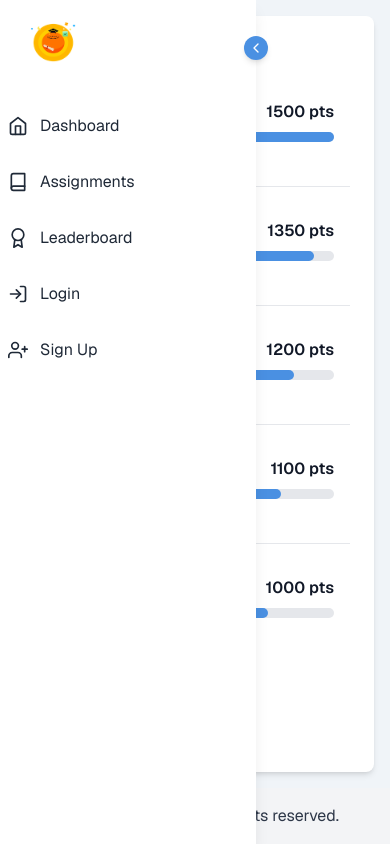
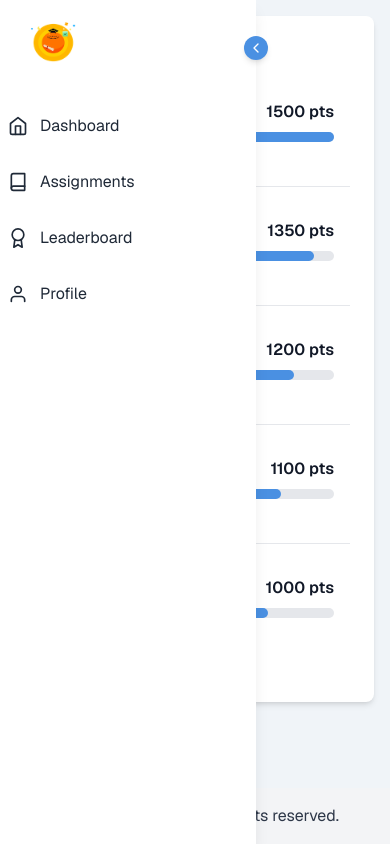
Before and after one commit to bqShina/StudyRacer, a Next.js app: page /leaderboard in a window 390 px wide. Both pictures are taken after a click on the button 80 px from the left and 48 px from the top of the page. Built offline with nearby package versions, Linux system fonts and the light colour scheme.

Commit message:
Feat: Add better responsive sidebar with tickable boxes and add user profile

```diff
--- a/src/app/layout.tsx
+++ b/src/app/layout.tsx
@@ -3,6 +3,7 @@ import { GeistSans } from 'geist/font/sans';
 import "./globals.css";
 import Footer from "../components/Footer";
 import Sidebar from "../components/Sidebar";
+import { SidebarProvider } from "../components/SidebarContext";
 
 export const metadata: Metadata = {
     title: "StudyRacer - Gamified Learning Platform",
@@ -12,13 +13,17 @@ export const metadata: Metadata = {
 export default function RootLayout({ children }: { children: React.ReactNode }) {
     return (
         <html lang="en">
-        <body className={`${GeistSans.className} flex flex-col min-h-screen`}>
-        <Sidebar />
-        <div className="flex flex-grow ml-20 transition-all duration-300 p-4">
-            <main className="flex-grow">{children}</main>
-        </div>
-        <Footer/>
-        </body>
+        <SidebarProvider>
+            <body className={`${GeistSans.className} flex flex-col min-h-screen`}>
+            <div className="flex flex-grow">
+                <Sidebar />
+                <div className="flex-grow transition-all duration-300 ml-20 md:ml-64">
+                    <main className="p-4">{children}</main>
+                </div>
+            </div>
+            <Footer/>
+            </body>
+        </SidebarProvider>
         </html>
     );
 }
--- a/src/components/Dashboard.tsx
+++ b/src/components/Dashboard.tsx
@@ -1,3 +1,5 @@
+"use client";
+
 import React from 'react';
 import Link from 'next/link';
 import { FiBarChart2, FiUsers } from 'react-icons/fi';
--- a/src/components/Sidebar.tsx
+++ b/src/components/Sidebar.tsx
@@ -1,12 +1,13 @@
 "use client";
 
-import React, { useState } from 'react';
+import React from 'react';
 import Link from 'next/link';
 import Image from 'next/image';
-import { FiHome, FiBook, FiAward, FiLogIn, FiUserPlus, FiChevronRight, FiChevronLeft } from 'react-icons/fi';
+import { FiHome, FiBook, FiAward, FiChevronRight, FiChevronLeft, FiUser } from 'react-icons/fi';
+import { useSidebar } from './SidebarContext';
 
 const Sidebar: React.FC = () => {
-    const [isOpen, setIsOpen] = useState(false);
+    const { isOpen, setIsOpen } = useSidebar();
 
     const handleToggle = () => {
         setIsOpen(!isOpen);
@@ -16,8 +17,7 @@ const Sidebar: React.FC = () => {
         { icon: FiHome, text: 'Dashboard', href: '/dashboard' },
         { icon: FiBook, text: 'Assignments', href: '/assignments' },
         { icon: FiAward, text: 'Leaderboard', href: '/leaderboard' },
-        { icon: FiLogIn, text: 'Login', href: '/login' },
-        { icon: FiUserPlus, text: 'Sign Up', href: '/signup' },
+        { icon: FiUser, text: 'Profile', href: '/profile' },
     ];
 
     return (
@@ -34,23 +34,13 @@ const Sidebar: React.FC = () => {
             </button>
             <div className="flex flex-col h-full">
                 <div className={`p-4 flex justify-center items-center ${isOpen ? 'mb-6' : 'mb-4'}`}>
-                    {isOpen ? (
-                        <Image
-                            src="/StudyRacer_Banner.png"
-                            alt="StudyRacer Banner"
-                            width={200}
-                            height={60}
-                            className="transition-all duration-300"
-                        />
-                    ) : (
-                        <Image
-                            src="/logo_notext.png"
-                            alt="StudyRacer Logo"
-                            width={40}
-                            height={40}
-                            className="transition-all duration-300"
-                        />
-                    )}
+                    <Image
+                        src={isOpen ? "/StudyRacer_Banner.png" : "/logo_notext.png"}
+                        alt="Project Logo"
+                        width={isOpen ? 200 : 40}
+                        height={isOpen ? 60 : 40}
+                        className="transition-all duration-300"
+                    />
                 </div>
                 <div className="flex-grow overflow-y-auto">
                     <ul>
@@ -63,7 +53,7 @@ const Sidebar: React.FC = () => {
                                     }`}
                                 >
                                     <item.icon className={`text-xl ${isOpen ? 'mr-3' : ''}`} />
-                                    <span className={`whitespace-nowrap ${isOpen ? 'opacity-100' : 'opacity-0 w-0'} transition-all duration-300`}>
+                                    <span className={`whitespace-nowrap transition-all duration-300 ${isOpen ? 'opacity-100 w-auto' : 'opacity-0 w-0'}`}>
                                         {item.text}
                                     </span>
                                 </Link>
--- /dev/null
+++ b/src/components/SidebarContext.tsx
@@ -0,0 +1,27 @@
+"use client";
+
+import React, { createContext, useState, useContext } from 'react';
+
+type SidebarContextType = {
+    isOpen: boolean;
+    setIsOpen: React.Dispatch<React.SetStateAction<boolean>>;
+};
+
+const SidebarContext = createContext<SidebarContextType | undefined>(undefined);
+
+export const SidebarProvider: React.FC<{ children: React.ReactNode }> = ({ children }) => {
+    const [isOpen, setIsOpen] = useState(false);
+    return (
+        <SidebarContext.Provider value={{ isOpen, setIsOpen }}>
+            {children}
+        </SidebarContext.Provider>
+    );
+};
+
+export const useSidebar = () => {
+    const context = useContext(SidebarContext);
+    if (context === undefined) {
+        throw new Error('useSidebar must be used within a SidebarProvider');
+    }
+    return context;
+};
--- a/src/components/TaskList.tsx
+++ b/src/components/TaskList.tsx
@@ -1,4 +1,4 @@
-import React from 'react';
+import React, { useState } from 'react';
 
 interface Task {
     id: number;
@@ -11,19 +11,33 @@ interface TaskListProps {
     onSelectTask: (task: Task) => void;
 }
 
-const tasks: Task[] = [
+const initialTasks: Task[] = [
     { id: 1, title: 'Assignment 1: Introduction to React', dueDate: '2024-04-15', completed: false },
     { id: 2, title: 'Quiz: JavaScript Basics', dueDate: '2024-04-18', completed: true },
     { id: 3, title: 'Group Project: Web App Development', dueDate: '2024-05-01', completed: false },
 ];
 
 const TaskList: React.FC<TaskListProps> = ({ onSelectTask }) => {
+    const [tasks, setTasks] = useState<Task[]>(initialTasks);
+
+    const handleCheckboxChange = (taskId: number) => {
+        setTasks((prevTasks) =>
+            prevTasks.map((task) =>
+                task.id === taskId ? { ...task, completed: !task.completed } : task
+            )
+        );
+    };
+
     return (
         <div className="bg-white dark:bg-gray-800 shadow-md rounded-lg p-6 h-full">
             <h3 className="text-xl font-semibold mb-4 text-gray-900 dark:text-gray-100">Upcoming Tasks</h3>
             <ul>
                 {tasks.map((task) => (
-                    <li key={task.id} className="mb-4 p-4 border-b last:border-b-0 border-gray-200 dark:border-gray-700 cursor-pointer" onClick={() => onSelectTask(task)}>
+                    <li
+                        key={task.id}
+                        className="mb-4 p-4 border-b last:border-b-0 border-gray-200 dark:border-gray-700 cursor-pointer"
+                        onClick={() => onSelectTask(task)}
+                    >
                         <div className="flex items-center justify-between">
                             <div>
                                 <h4 className="font-semibold text-gray-900 dark:text-gray-100">{task.title}</h4>
@@ -32,8 +46,9 @@ const TaskList: React.FC<TaskListProps> = ({ onSelectTask }) => {
                             <input
                                 type="checkbox"
                                 checked={task.completed}
-                                onChange={() => {}}
+                                onChange={() => handleCheckboxChange(task.id)}
                                 className="form-checkbox h-5 w-5 text-blue-600 dark:text-blue-400"
+                                onClick={(e) => e.stopPropagation()} // Prevents the onClick event from firing on the parent element
                             />
                         </div>
                     </li>
```
